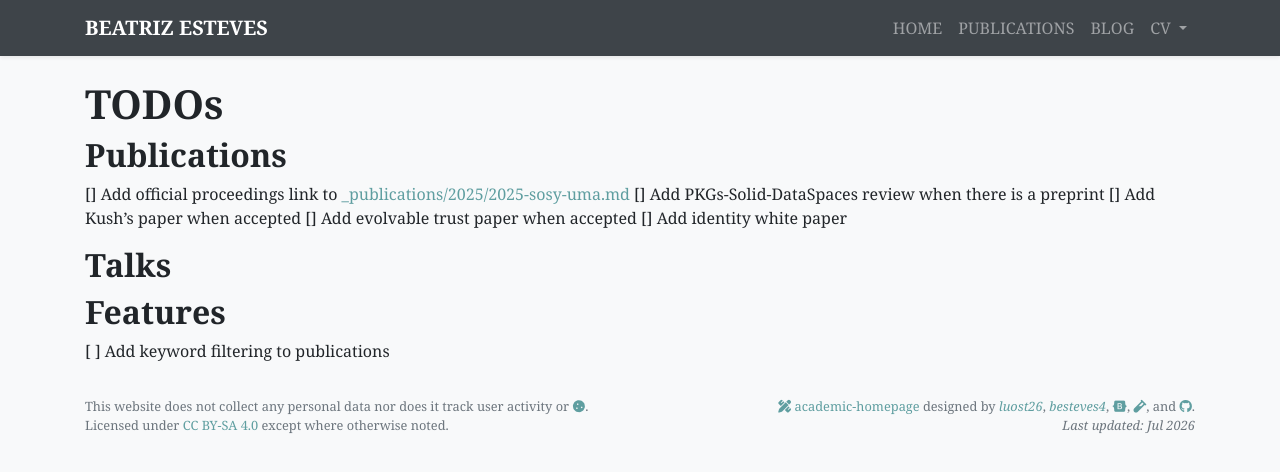
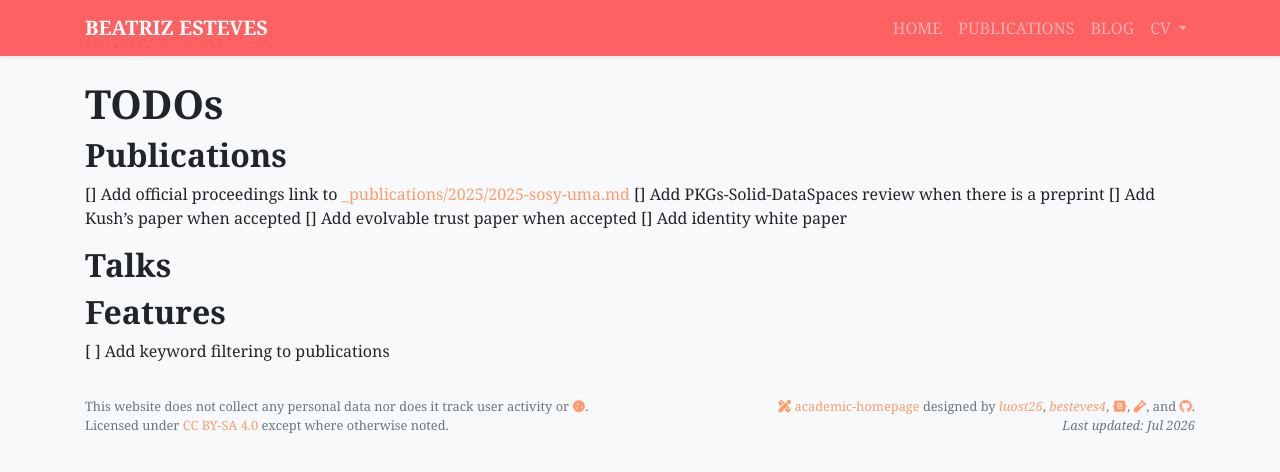
Before and after one commit to besteves4/besteves4.github.io, a Jekyll site: the page built from TODOS.md, in a window 1280 px wide. Shown: the top 472 px of the page. Built offline with Jekyll 4.4.1, drawn with Linux system fonts in a browser that asks for light colours; nearby versions of some CDN libraries; our own code applies the rules of GitHub Pages for plain Markdown files; a style sheet for code colours, icons or effects is not loaded.

Commit message:
update navbar and link colors

```diff
--- a/_includes/navbar.html
+++ b/_includes/navbar.html
@@ -1,4 +1,4 @@
-<nav class="navbar navbar-expand-sm navbar-dark bg-dark fixed-top mb-5 shadow-sm">
+<nav class="navbar navbar-expand-sm navbar-dark fixed-top mb-5 shadow-sm">
   <div class="container">
     <a class="navbar-brand" href="{{ '/' | relative_url }}"><strong>{{site.data.profile.navbar_name}}</strong></a>
     <button class="navbar-toggler" type="button" data-bs-toggle="collapse" data-bs-target="#navbarNavDropdown"
--- a/assets/css/global.css
+++ b/assets/css/global.css
@@ -22,6 +22,8 @@ h1, h2, h3, h4, h5, h6,
 
 .navbar {
     opacity: 0.95;
+    background-color: #fd5959;
+    color: white !important;
 }
 
 .inline-badge {
@@ -70,7 +72,13 @@ div.lazy {
 }
 
 a {
-    color: cadetblue;
+    color: #ff9c6d;
+}
+
+a:hover {
+    color: #fd5959;
+    opacity: 0.9;
+    text-decoration: underline;
 }
 
 .nav-pills .nav-link.active, .nav-pills .show>.nav-link {
```
